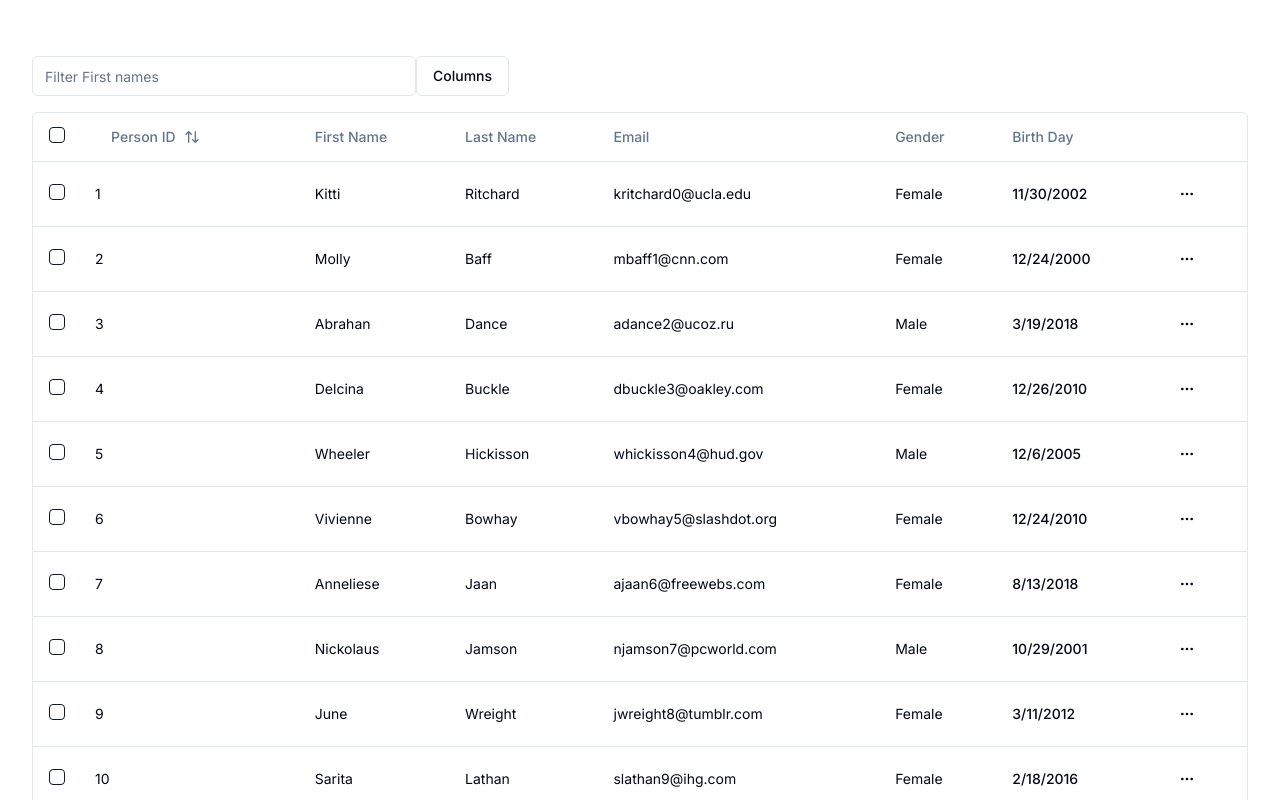
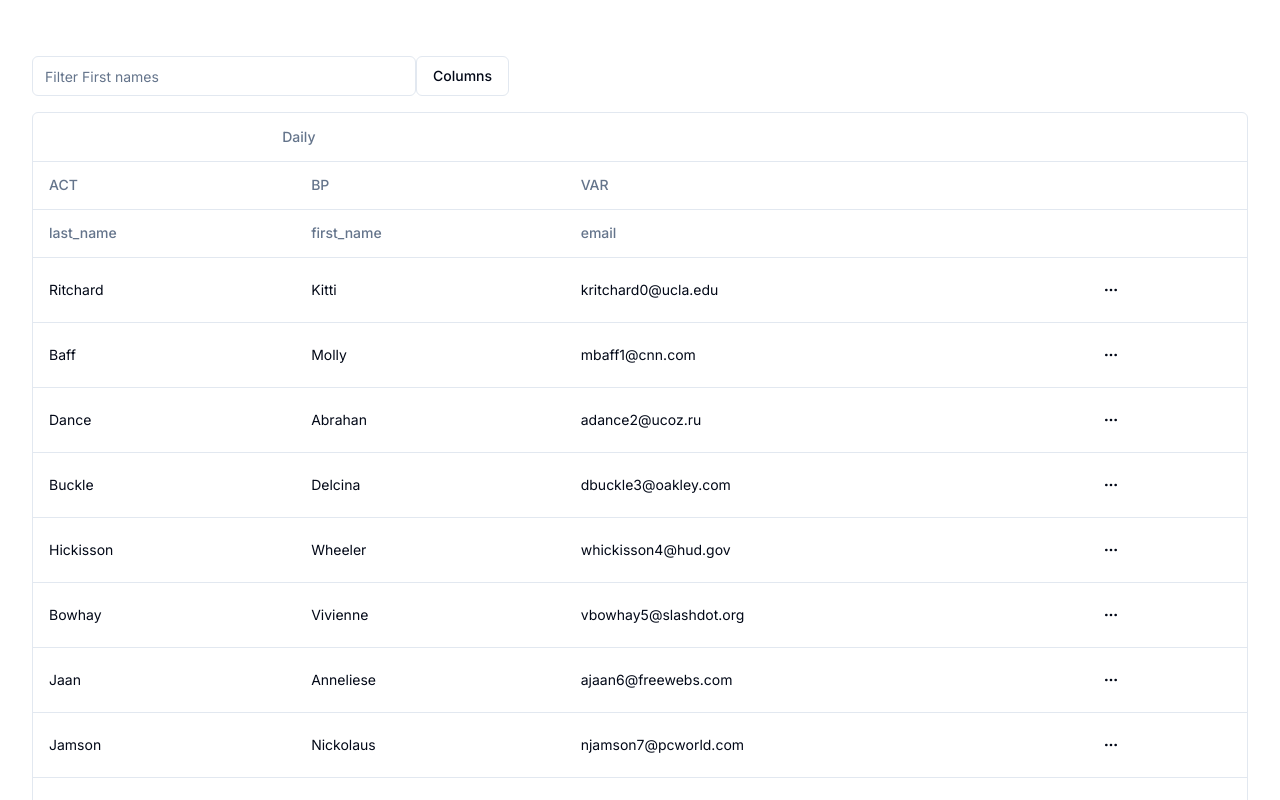
Before and after one commit to SrGimenes/shadcn-react-table, a Next.js app: page /people in a window 1280 px wide. Shown: the top 800 px of the page. Built offline with nearby package versions, Linux system fonts and the light colour scheme.

Commit message:
Adaptação de componente

```diff
--- a/package.json
+++ b/package.json
@@ -19,6 +19,7 @@
     "next": "14.0.3",
     "react": "^18",
     "react-dom": "^18",
+    "react-table": "^7.8.0",
     "tailwind-merge": "^2.1.0",
     "tailwindcss-animate": "^1.0.7"
   },
@@ -26,6 +27,7 @@
     "@types/node": "^20",
     "@types/react": "^18",
     "@types/react-dom": "^18",
+    "@types/react-table": "^7.7.18",
     "autoprefixer": "^10.0.1",
     "eslint": "^8",
     "eslint-config-next": "14.0.3",
--- a/src/app/people/columns.tsx
+++ b/src/app/people/columns.tsx
@@ -15,67 +15,107 @@ import {
 import { ArrowUpDown, MoreHorizontal } from "lucide-react";
 import { Checkbox } from "@/components/ui/checkbox";
 
+interface ColumnDefinition {
+  header: React.ReactNode;
+  accessorKey: string;
+}
+
 export const columns: ColumnDef<Person>[] = [
   {
-    id: "select",
-    header: ({ table }) => {
-      return <Checkbox
-        checked={table.getIsAllPageRowsSelected()}
-        onCheckedChange={(value) => {
-          table.toggleAllPageRowsSelected(!!value);
-        }}
-      />;
+    header: "Daily",
+    enableGrouping: true,
+    columns: [
+      {
+        header: "ACT",
+        enableGrouping: true,
+        columns: [
+          {
+            //header: "Monthly",
+            accessorKey: "last_name",
           },
-    cell: ({ row }) => {
-      return <Checkbox
-        checked={row.getIsSelected()}
-        onCheckedChange={(value) => {
-          row.toggleSelected(!!value);
-        }}
-      />;
-    },
+          // {
+          //   id: "select",
+          //   header: ({ table }) => {
+          //     return (
+          //       <Checkbox
+          //         checked={table.getIsAllPageRowsSelected()}
+          //         onCheckedChange={(value) => {
+          //           table.toggleAllPageRowsSelected(!!value);
+          //         }}
+          //       />
+          //     );
+          //   },
+          //   cell: ({ row }) => {
+          //     return (
+          //       <Checkbox
+          //         checked={row.getIsSelected()}
+          //         onCheckedChange={(value) => {
+          //           row.toggleSelected(!!value);
+          //         }}
+          //       />
+          //     );
+          //   },
+          // },
+        ],
       },
       {
-    header: ({ column }) => {
-      return (
-        <Button
-          variant="ghost"
-          onClick={() => {
-            column.toggleSorting(column.getIsSorted() === "asc");
-          }}
-        >
-          Person ID
-          <ArrowUpDown className="ml-2 h-4 w-4" />
-        </Button>
-      );
+        header: "BP",
+        enableGrouping: true,
+        columns: [
+          {
+            //header: "First Name",
+            accessorKey: "first_name",
+            // cell: (props) => (
+            //   <div className="text-center">
+            //     <div className="text-sm text-gray-500">Title</div>
+            //     <div className="font-bold">{props.row.original.first_name}</div>
+            //   </div>
+            // ),
           },
-    accessorKey: "id",
+        ]
       },
       {
-    header: "First Name",
-    accessorKey: "first_name",
-  },
+        header:"VAR",
+        enableGrouping: true,
+        columns: [
           {
-    header: "Last Name",
-    accessorKey: "last_name",
-  },
-  {
-    header: "Email",
+            //header: "Yearly",
             accessorKey: "email",
           },
-  {
-    header: "Gender",
-    accessorKey: "gender",
+        ]
+      }
+    ],
   },
-  {
-    header: "Birth Day",
-    accessorKey: "date_of_birth",
-    cell: ({ row }) => {
-      const date_of_birth = row.getValue("date_of_birth");
-      const formatted = new Date(date_of_birth as string).toLocaleDateString();
-      return <div className="font-medium">{formatted}</div>;
-    },
-  },
+
+  // {
+  //   header: ({ column }) => {
+  //     return (
+  //       <Button
+  //         variant="ghost"
+  //         onClick={() => {
+  //           column.toggleSorting(column.getIsSorted() === "asc");
+  //         }}
+  //       >
+  //         Person ID
+  //         <ArrowUpDown className="ml-2 h-4 w-4" />
+  //       </Button>
+  //     );
+  //   },
+  //   accessorKey: "id",
+  // },
+  // {
+  //   header: "Gender",
+  //   accessorKey: "gender",
+  // },
+  // {
+  //   header: "Birth Day",
+  //   accessorKey: "date_of_birth",
+  //   cell: ({ row }) => {
+  //     const date_of_birth = row.getValue("date_of_birth");
+  //     const formatted = new Date(date_of_birth as string).toLocaleDateString();
+  //     return <div className="font-medium">{formatted}</div>;
+  //   },
+  // },
   {
     id: "actions",
     cell: ({ row }) => {
--- a/src/app/people/data-table.tsx
+++ b/src/app/people/data-table.tsx
@@ -89,7 +89,8 @@ export function PeopleDataTable<TData, TValue>({
             <Button variant="outline">Columns</Button>
           </DropdownMenuTrigger>
           <DropdownMenuContent align="end">
-            {table
+            {
+            table
               .getAllColumns()
               .filter((column) => column.getCanHide())
               .map((column) => {
@@ -112,20 +113,30 @@ export function PeopleDataTable<TData, TValue>({
       {/* table */}
       <div className="rounded-md border">
         <Table>
-          <TableHeader>
+          <TableHeader className="w-full" >
             {table.getHeaderGroups().map((headerGroup) => {
               return (
                 <TableRow key={headerGroup.id}>
-                  {headerGroup.headers.map((header) => {
-                    return (
-                      <TableHead key={header.id}>
-                        {flexRender(
-                          header.column.columnDef.header,
-                          header.getContext()
-                        )}
-                      </TableHead>
-                    );
-                  })}
+                  {headerGroup.headers.map((header) => (
+                  <TableHead
+                    key={header.id}
+                    colSpan={
+                      header.column.columnDef.header === "Daily"
+                        ? headerGroup.headers.length
+                        : undefined
+                    }
+                    className={
+                      header.column.columnDef.header === "Daily"
+                        ? "justify-center text-center"
+                        : undefined
+                    }
+                  >
+                    {flexRender(
+                      header.column.columnDef.header,
+                      header.getContext()
+                    )}
+                  </TableHead>
+                ))}
                 </TableRow>
               );
             })}
--- /dev/null
+++ b/src/components/header.tsx
@@ -0,0 +1,20 @@
+import React from "react";
+
+interface CustomHeaderPropos {
+
+}
+
+const CustomHeader = () => {
+    return (
+        <div>
+            <div> Daily </div>
+            <div>
+                <span>ACT</span>
+                <span>BP</span>
+                <span>VAR</span>
+            </div>
+        </div>
+    );
+};
+
+export default CustomHeader;
```
Also changed, not shown: src/components/ui/custom-table.tsx (added), 1 other file (tests, documents, lock files or other folders). Lines whose indentation alone changed are shown as unchanged.
